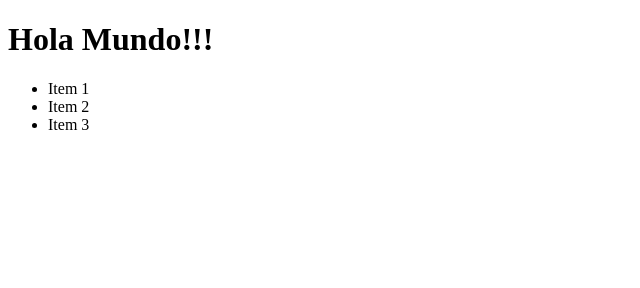
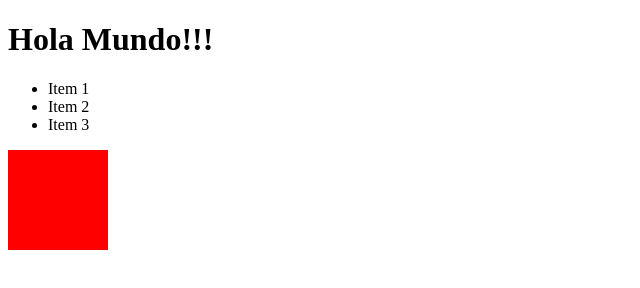
Before and after one commit to cjbellotti/capa-git-3, a plain HTML site: page index.html in a window 1280 px wide. Shown: the whole page, without its empty margins (0-640 px from the left). Drawn offline with Linux system fonts and the light colour scheme.

Commit message:
Agrego cuadrado

```diff
--- a/index.html
+++ b/index.html
@@ -11,5 +11,6 @@
 		<li>Item 2</li>
 		<li>Item 3</li>
 	</ul>
+	<div style="width : 100px; height : 100px; background-color: red"></div>
 </body>
 </html>
```
